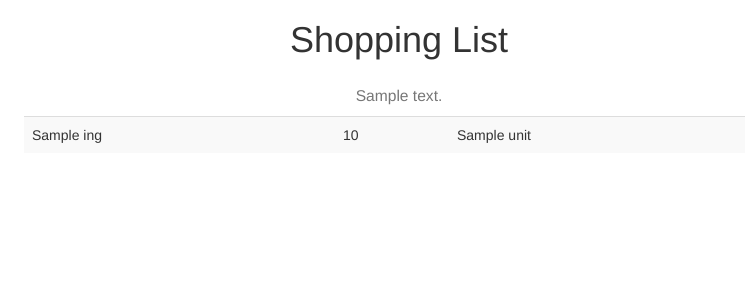
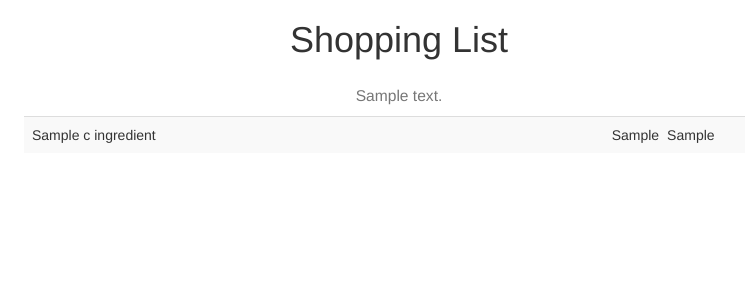
Before and after one commit to mitgermanhouse/dh-website, a Django app: template essen/menu/templates/menu/shopper.html in a window 1280 px wide. Shown: the part 52-352 px from the top of the page, without its empty margins (241-986 px from the left). Run offline with Django 3.2, Linux system fonts and the light colour scheme; the template is opened without the code that fills it: most values are stand-ins (such as "Sample title", 1, 10 or a date in 2020); some libraries are stand-ins or nearby versions.

Commit message:
Improve shopper table by combining ingredients

```diff
--- a/essen/menu/templates/menu/display_meal.html
+++ b/essen/menu/templates/menu/display_meal.html
@@ -54,7 +54,7 @@
     <div class="col-sm-2" id="sidebar">
         <ul class="nav nav-pills nav-stacked">
         {% for recipe in info.meal.recipes %}
-            <li><a href="#{{recipe}}">{{recipe.name}}</a></li>
+            <li><a href="#recipe_{{recipe.id}}">{{recipe.name}}</a></li>
         {% endfor %}
         </ul>
     </div>
--- a/essen/menu/templates/menu/shopper.html
+++ b/essen/menu/templates/menu/shopper.html
@@ -4,6 +4,49 @@
 
 {% load static %}
 {% load menu_extras %}
+
+{% block script %}
+<style type="text/css">
+    table#shopper td {
+        vertical-align: middle;
+    }
+
+    .table tr.striped {
+        background-color:#f9f9f9
+    }
+
+    .table > tbody > tr.ghost > td {
+        border-top: 0;
+        padding: 0;
+    }
+
+    .sub-table {
+        margin-bottom: 0;
+        border-bottom: 0;
+        background-color: rgb(255, 248, 241) !important;
+    }
+
+    .sub-table > tbody > tr > td:first-child { padding-left: 20px; }
+
+    .sub-table > tbody > tr > td:nth-child(2) { width: 30%; }
+    .sub-table > tbody > tr > td:nth-child(3) { width: 8%; text-align: right; padding-right: 4px; }
+    .sub-table > tbody > tr > td:nth-child(4) { width: 12%; text-align: left; padding-left: 4px; }
+
+    .quantity-table { width: 100%; }
+    .quantity-table td.magnitude { width: 40%; text-align: right; padding-right: 4px; }
+    .quantity-table td.unit { width: 60%; text-align: left; padding-left: 4px; }
+
+</style>
+
+<script type="text/javascript">
+    // Auto collapse table
+    $(function() {
+        $('#ingredients [data-toggle="collapse"]').click(function() {
+            $('#ingredients .collapse.in').collapse('hide');
+        });
+    });
+</script>
+{% endblock %}
 
 {% block content %}
 
@@ -12,23 +55,57 @@
     <h2>Required ingredients after {{after}}</h2>
 {% else %}
     <h1>Shopping List</h1>
-    <h3><small>{{notes}}</small></h3>
+    <h3><small>{{menu.notes}}</small></h3>
 {% endif %}
 </div>
 
 <div class="container">
     <div class="row">
         <div class="col-sm-2"></div>
-        <div class="col-sm-8">
-            <table class="table table-striped">
-            {% for item in ingredients %}
-                <tr>
-                    <td>{{item.ing}}</td>
-                    <td>{{item.quantity}}</td>
-                    <td>{{item.unit}}</td>
+        <div class="col-sm-8" id="ingredients">
+            <table class="table" id="shopper">
+                <colgroup>
+                    <col style="width: auto">
+                    <col style="width: 25%">
+                </colgroup>
+
+            {% for c_ingredient in ingredients %}
+                {% if forloop.counter|divisibleby:2 %}
+                <tr data-toggle="collapse" data-target="#collapse_{{forloop.counter}}">
+                {% else %}
+                <tr class="striped" data-toggle="collapse" data-target="#collapse_{{forloop.counter}}">
+                {% endif %}
+                    <td>{{ c_ingredient.name }}</td>
+                    <td>
+                        <table class="quantity-table">
+                        {% for q in c_ingredient.quantities %}
+                            <tr>
+                                <td class="magnitude">{{ q.magnitude_str }}</td>
+                                <td class="unit">{{ q.unit_str }}</td>
+                            </tr>
+                        {% endfor %}
+                        </table>
+                    </td>
+                </tr>
+                <tr class="ghost">
+                    <td colspan="2">
+                        <div id="collapse_{{forloop.counter}}" class="collapse">
+                            <table class="table sub-table">
+                            {% for ingredient in c_ingredient.ingredients %}
+                                <tr>
+                                    <td><a href="{% url 'menu:display_meal' ingredient.recipe.meal.id %}#recipe_{{ingredient.recipe.id}}">{{ ingredient.recipe.name }}</a></td>
+                                    <td>{{ ingredient.name }}</td>
+                                    <td>{{ ingredient.magnitude_str }}</td>
+                                    <td>{{ ingredient.unit_str }}</td>
+                                </tr>
+                            {% endfor %}
+                            </table>
+                        </div>
+                    </td>
                 </tr>
             {% endfor %}
             </table>
+
         </div>
     </div>
 </div>
--- a/essen/static/essen/css/dh.css
+++ b/essen/static/essen/css/dh.css
@@ -0,0 +1,2 @@
+table.recipe-table td.magnitude { text-align: right; padding-right: 4px; }
+table.recipe-table td.unit { text-align: left; padding-left: 4px; }
--- a/essen/templates/essen/base.html
+++ b/essen/templates/essen/base.html
@@ -13,6 +13,8 @@
     <link rel="stylesheet" href="https://maxcdn.bootstrapcdn.com/bootstrap/3.4.0/css/bootstrap.min.css">
     <script src="https://ajax.googleapis.com/ajax/libs/jquery/3.4.0/jquery.min.js"></script>
     <script src="https://maxcdn.bootstrapcdn.com/bootstrap/3.4.0/js/bootstrap.min.js"></script>
+
+    <link rel="stylesheet" href="{% static 'essen/css/dh.css' %}">
 
     {% block script %}
 
```
Also changed, not shown: essen/essen/helper.py (added, +46 -0 lines), essen/menu/units/wrappers.py (+33 -26 lines), essen/menu/views.py (+9 -32 lines), essen/recipes/units/units.py (+10 -0 lines), essen/recipes/units/wrappers.py (+16 -7 lines), essen/templates/components/recipe.html (+6 -6 lines).
